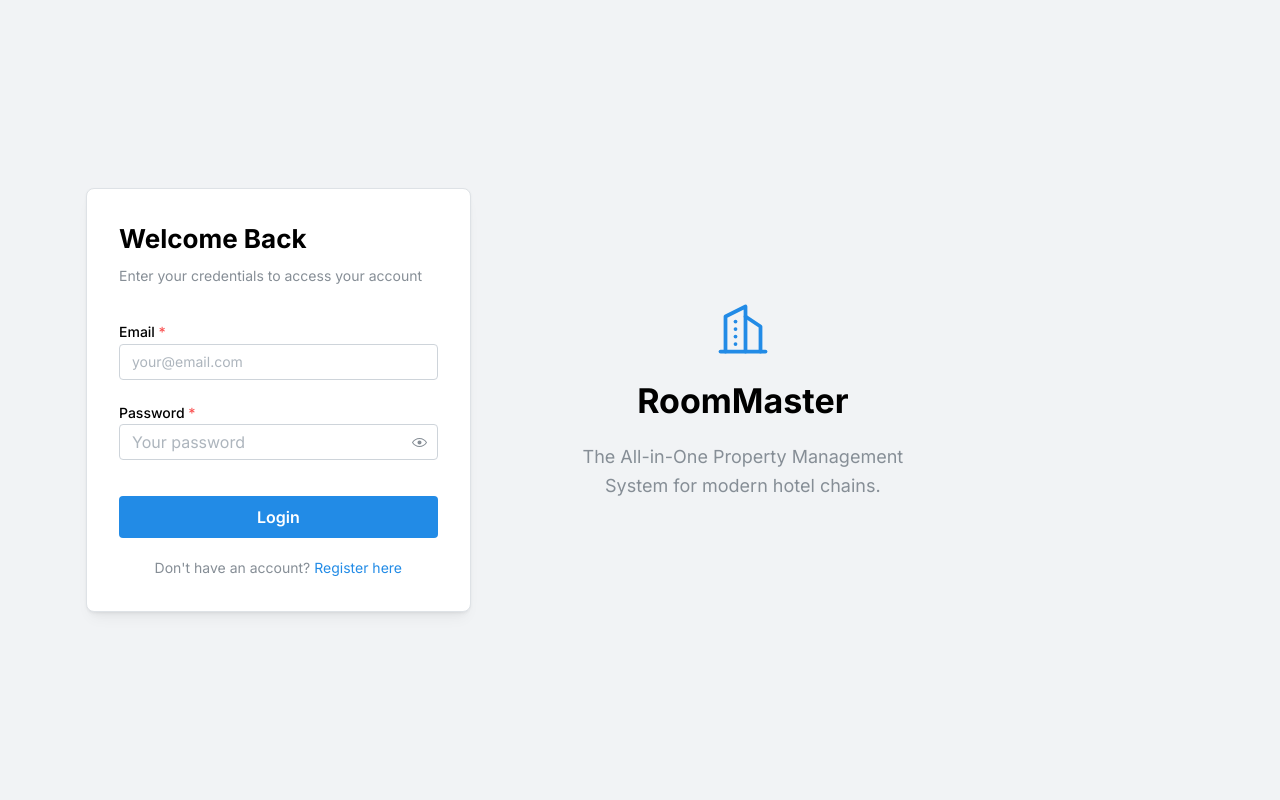
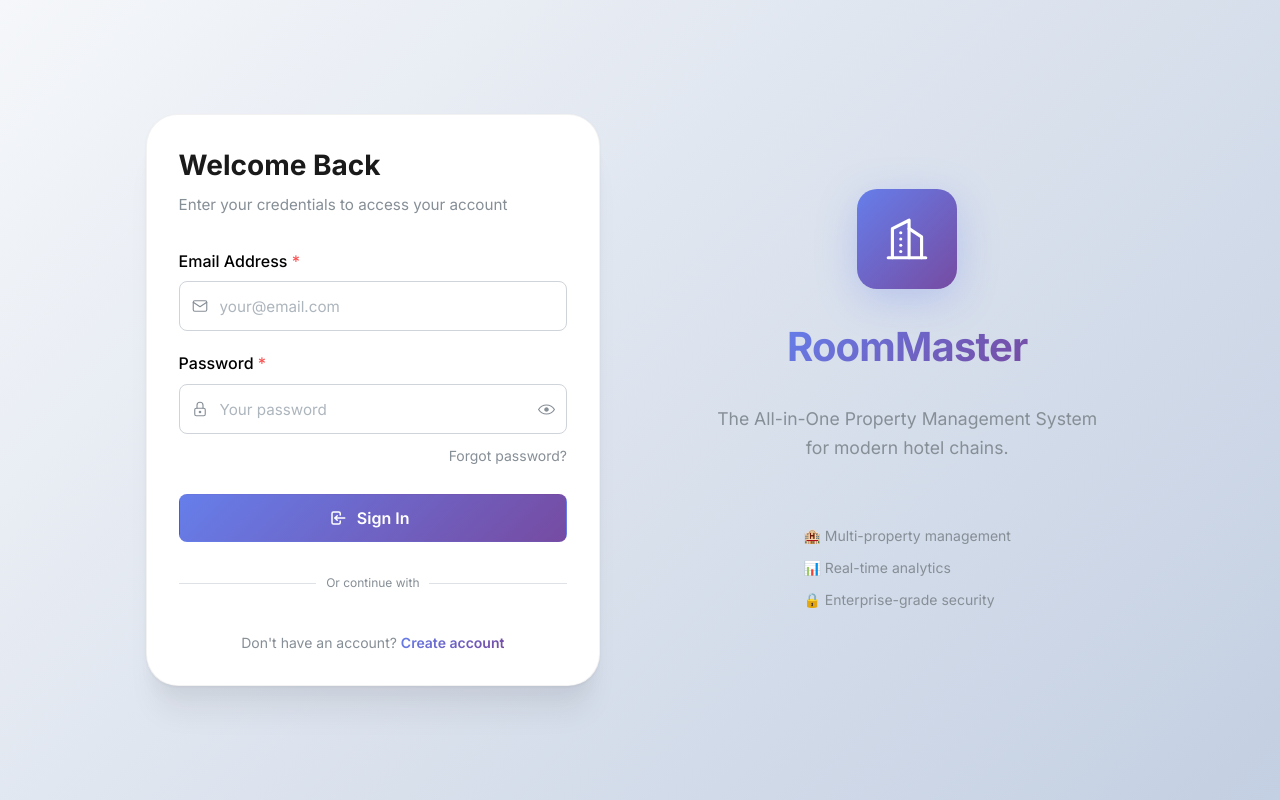
Before and after one commit to renexx99/RoomMasterb, a Next.js app: page /auth/login in a window 1280 px wide. Built offline with nearby package versions, Linux system fonts and the light colour scheme; no server answers.

Commit message:
update ui login register

```diff
--- a/src/app/auth/login/page.tsx
+++ b/src/app/auth/login/page.tsx
@@ -4,22 +4,90 @@ import { Container, Grid, Box, Stack, Title, Text } from '@mantine/core';
 import { IconBuildingSkyscraper } from '@tabler/icons-react';
 import { LoginForm } from '@/features/auth/components/LoginForm';
 
-// Komponen branding kita definisikan di sini
+// Komponen Branding dengan desain modern
 function AuthBranding() {
   return (
-    <Box>
-      <Stack align="center" gap="lg">
+    <Box
+      style={{
+        height: '100%',
+        display: 'flex',
+        alignItems: 'center',
+        justifyContent: 'center',
+        padding: '2rem',
+      }}
+    >
+      <Stack align="center" gap="xl">
+        {/* Icon dengan background gradient */}
+        <Box
+          style={{
+            width: 100,
+            height: 100,
+            borderRadius: '20px',
+            background: 'linear-gradient(135deg, #667eea 0%, #764ba2 100%)',
+            display: 'flex',
+            alignItems: 'center',
+            justifyContent: 'center',
+            boxShadow: '0 10px 40px rgba(102, 126, 234, 0.3)',
+          }}
+        >
           <IconBuildingSkyscraper
-          size={60}
+            size={50}
             stroke={1.5}
-          color="var(--mantine-color-blue-6)"
+            color="white"
           />
-        <Title order={1} ta="center">
+        </Box>
+
+        {/* Nama Aplikasi */}
+        <Title
+          order={1}
+          ta="center"
+          style={{
+            fontSize: '2.5rem',
+            fontWeight: 700,
+            background: 'linear-gradient(135deg, #667eea 0%, #764ba2 100%)',
+            WebkitBackgroundClip: 'text',
+            WebkitTextFillColor: 'transparent',
+            letterSpacing: '-0.02em',
+          }}
+        >
           RoomMaster
         </Title>
-        <Text c="dimmed" size="lg" ta="center" maw={400}>
+
+        {/* Tagline */}
+        <Text
+          c="dimmed"
+          size="lg"
+          ta="center"
+          maw={450}
+          style={{
+            lineHeight: 1.6,
+            fontSize: '1.1rem',
+          }}
+        >
           The All-in-One Property Management System for modern hotel chains.
         </Text>
+
+        {/* Feature highlights */}
+        <Stack gap="sm" mt="xl">
+          {[
+            '🏨 Multi-property management',
+            '📊 Real-time analytics',
+            '🔒 Enterprise-grade security',
+          ].map((feature, index) => (
+            <Text
+              key={index}
+              size="sm"
+              c="dimmed"
+              style={{
+                display: 'flex',
+                alignItems: 'center',
+                gap: '0.5rem',
+              }}
+            >
+              {feature}
+            </Text>
+          ))}
+        </Stack>
       </Stack>
     </Box>
   );
@@ -28,15 +96,34 @@ function AuthBranding() {
 // Komponen Halaman Login
 export default function LoginPage() {
   return (
-    <Container size="lg" py="xl" style={{ display: 'flex', alignItems: 'center', height: '100vh' }}>
-      <Grid grow align="center" gutter={{ base: 40, md: 80 }}>
+    <Box
+      style={{
+        minHeight: '100vh',
+        background: 'linear-gradient(135deg, #f5f7fa 0%, #c3cfe2 100%)',
+        display: 'flex',
+        alignItems: 'center',
+      }}
+    >
+      <Container size="xl" py="xl">
+        <Grid gutter={{ base: 0, md: 80 }} align="center">
+          {/* Kolom Form Login */}
           <Grid.Col span={{ base: 12, md: 6 }}>
+            <Box
+              style={{
+                maxWidth: 480,
+                margin: '0 auto',
+              }}
+            >
               <LoginForm />
+            </Box>
           </Grid.Col>
+
+          {/* Kolom Branding (hidden on mobile) */}
           <Grid.Col span={{ base: 12, md: 6 }} visibleFrom="md">
             <AuthBranding />
           </Grid.Col>
         </Grid>
       </Container>
+    </Box>
   );
 }
--- a/src/app/auth/register/page.tsx
+++ b/src/app/auth/register/page.tsx
@@ -1,4 +1,4 @@
-import { Container, Center, Box } from '@mantine/core';
+import { Container, Box } from '@mantine/core';
 import { RegisterForm } from '@/features/auth/components/RegisterForm';
 
 export default function RegisterPage() {
@@ -6,18 +6,23 @@ export default function RegisterPage() {
     <Box
       style={{
         minHeight: '100vh',
+        background: 'linear-gradient(135deg, #f5f7fa 0%, #c3cfe2 100%)',
         display: 'flex',
         alignItems: 'center',
         justifyContent: 'center',
-        backgroundColor: 'var(--mantine-color-gray-1)',
+        padding: '2rem 1rem',
       }}
     >
       <Container size="xs" w="100%">
-        <Center>
-          <Box style={{ width: '100%', maxWidth: 420 }}>
-            <RegisterForm />
-          </Box>
-        </Center>
+        <Box
+          style={{
+            width: '100%',
+            maxWidth: 480,
+            margin: '0 auto',
+          }}
+        >
+          <RegisterForm />
+        </Box>
       </Container>
     </Box>
   );
--- a/src/features/auth/components/LoginForm.tsx
+++ b/src/features/auth/components/LoginForm.tsx
@@ -2,9 +2,10 @@
 
 import { useState } from 'react';
 import { useRouter } from 'next/navigation';
-import { TextInput, PasswordInput, Button, Paper, Title, Text, Stack, Anchor } from '@mantine/core';
+import { TextInput, PasswordInput, Button, Paper, Title, Text, Stack, Anchor, Divider } from '@mantine/core';
 import { useForm } from '@mantine/form';
 import { notifications } from '@mantine/notifications';
+import { IconMail, IconLock, IconLogin } from '@tabler/icons-react';
 import { supabase } from '@/core/config/supabaseClient';
 import Link from 'next/link';
 
@@ -98,49 +99,149 @@ export function LoginForm() {
   };
 
   return (
-    <Paper radius="md" p="xl" shadow="sm" withBorder>
-      <Title order={2} mb="xs">
-        Welcome Back
-      </Title>
-      <Text c="dimmed" size="sm" mb="xl">
-        Enter your credentials to access your account
-      </Text>
+    <Paper
+      radius="xl"
+      p="xl"
+      shadow="xl"
+      withBorder
+      style={{
+        backgroundColor: 'white',
+        border: '1px solid rgba(0, 0, 0, 0.05)',
+      }}
+    >
+      {/* Header */}
+      <Stack gap="xs" mb="xl">
+        <Title
+          order={2}
+          style={{
+            fontSize: '1.75rem',
+            fontWeight: 700,
+            color: '#1a1a1a',
+          }}
+        >
+          Welcome Back
+        </Title>
+        <Text
+          c="dimmed"
+          size="sm"
+          style={{
+            fontSize: '0.95rem',
+          }}
+        >
+          Enter your credentials to access your account
+        </Text>
+      </Stack>
 
       <form onSubmit={form.onSubmit(handleSubmit)}>
         <Stack gap="lg">
+          {/* Email Input */}
           <TextInput
-            label="Email"
+            label="Email Address"
             placeholder="your@email.com"
             required
+            leftSection={<IconMail size={18} stroke={1.5} />}
+            size="md"
+            radius="md"
+            styles={{
+              input: {
+                fontSize: '0.95rem',
+                padding: '1.5rem 1rem 1.5rem 2.5rem',
+              },
+              label: {
+                fontWeight: 500,
+                marginBottom: '0.5rem',
+              },
+            }}
             {...form.getInputProps('email')}
             disabled={loading}
             suppressHydrationWarning
           />
 
+          {/* Password Input */}
           <PasswordInput
             label="Password"
             placeholder="Your password"
             required
+            leftSection={<IconLock size={18} stroke={1.5} />}
+            size="md"
+            radius="md"
+            styles={{
+              input: {
+                fontSize: '0.95rem',
+                padding: '1.5rem 1rem 1.5rem 2.5rem',
+              },
+              label: {
+                fontWeight: 500,
+                marginBottom: '0.5rem',
+              },
+            }}
             {...form.getInputProps('password')}
             disabled={loading}
             suppressHydrationWarning
           />
 
+          {/* Forgot Password Link */}
+          <Anchor
+            component="button"
+            type="button"
+            c="dimmed"
+            size="sm"
+            ta="right"
+            style={{
+              marginTop: '-0.5rem',
+            }}
+          >
+            Forgot password?
+          </Anchor>
+
+          {/* Login Button */}
           <Button
             type="submit"
             fullWidth
             loading={loading}
             size="md"
-            mt="md"
+            radius="md"
+            leftSection={!loading && <IconLogin size={18} />}
+            style={{
+              background: 'linear-gradient(135deg, #667eea 0%, #764ba2 100%)',
+              height: '48px',
+              fontSize: '1rem',
+              fontWeight: 600,
+              marginTop: '0.5rem',
+            }}
             suppressHydrationWarning
           >
-            Login
+            Sign In
           </Button>
 
-          <Text c="dimmed" size="sm" ta="center">
+          {/* Divider */}
+          <Divider
+            label="Or continue with"
+            labelPosition="center"
+            my="sm"
+          />
+
+          {/* Register Link */}
+          <Text
+            c="dimmed"
+            size="sm"
+            ta="center"
+            style={{
+              marginTop: '0.5rem',
+            }}
+          >
             Don&apos;t have an account?{' '}
-            <Anchor component={Link} href="/auth/register" size="sm">
-              Register here
+            <Anchor
+              component={Link}
+              href="/auth/register"
+              fw={600}
+              style={{
+                background: 'linear-gradient(135deg, #667eea 0%, #764ba2 100%)',
+                WebkitBackgroundClip: 'text',
+                WebkitTextFillColor: 'transparent',
+              }}
+            >
+              Create account
             </Anchor>
           </Text>
         </Stack>
--- a/src/features/auth/components/RegisterForm.tsx
+++ b/src/features/auth/components/RegisterForm.tsx
@@ -2,9 +2,10 @@
 
 import { useState } from 'react';
 import { useRouter } from 'next/navigation';
-import { TextInput, PasswordInput, Button, Paper, Title, Text, Stack, Anchor } from '@mantine/core';
+import { TextInput, PasswordInput, Button, Paper, Title, Text, Stack, Anchor, Divider, Box } from '@mantine/core';
 import { useForm } from '@mantine/form';
 import { notifications } from '@mantine/notifications';
+import { IconMail, IconLock, IconUser, IconUserPlus, IconBuildingSkyscraper } from '@tabler/icons-react';
 import { supabase } from '@/core/config/supabaseClient';
 import Link from 'next/link';
 
@@ -109,56 +110,202 @@ export function RegisterForm() {
   };
 
   return (
-    <Paper radius="md" p="xl" withBorder shadow="sm">
-      <Title order={2} mb="xs">
-        Create an Account
-      </Title>
-      <Text c="dimmed" size="sm" mb="xl">
-        Join RoomMaster to manage your properties with ease.
-      </Text>
+    <Paper
+      radius="xl"
+      p="xl"
+      shadow="xl"
+      withBorder
+      style={{
+        backgroundColor: 'white',
+        border: '1px solid rgba(0, 0, 0, 0.05)',
+      }}
+    >
+      {/* Header with Logo */}
+      <Stack gap="md" mb="xl" align="center">
+        <Box
+          style={{
+            width: 60,
+            height: 60,
+            borderRadius: '12px',
+            background: 'linear-gradient(135deg, #667eea 0%, #764ba2 100%)',
+            display: 'flex',
+            alignItems: 'center',
+            justifyContent: 'center',
+            boxShadow: '0 8px 24px rgba(102, 126, 234, 0.3)',
+          }}
+        >
+          <IconBuildingSkyscraper
+            size={30}
+            stroke={1.5}
+            color="white"
+          />
+        </Box>
+
+        <Stack gap="xs" align="center">
+          <Title
+            order={2}
+            style={{
+              fontSize: '1.75rem',
+              fontWeight: 700,
+              color: '#1a1a1a',
+              textAlign: 'center',
+            }}
+          >
+            Create Account
+          </Title>
+          <Text
+            c="dimmed"
+            size="sm"
+            ta="center"
+            style={{
+              fontSize: '0.95rem',
+            }}
+          >
+            Join RoomMaster to manage your properties with ease
+          </Text>
+        </Stack>
+      </Stack>
 
       <form onSubmit={form.onSubmit(handleSubmit)}>
         <Stack gap="lg">
+          {/* Full Name Input */}
           <TextInput
             label="Full Name"
             placeholder="John Doe"
             required
+            leftSection={<IconUser size={18} stroke={1.5} />}
+            size="md"
+            radius="md"
+            styles={{
+              input: {
+                fontSize: '0.95rem',
+                padding: '1.5rem 1rem 1.5rem 2.5rem',
+              },
+              label: {
+                fontWeight: 500,
+                marginBottom: '0.5rem',
+              },
+            }}
             {...form.getInputProps('fullName')}
             disabled={loading}
           />
 
+          {/* Email Input */}
           <TextInput
-            label="Email"
+            label="Email Address"
             placeholder="your@email.com"
             required
+            leftSection={<IconMail size={18} stroke={1.5} />}
+            size="md"
+            radius="md"
+            styles={{
+              input: {
+                fontSize: '0.95rem',
+                padding: '1.5rem 1rem 1.5rem 2.5rem',
+              },
+              label: {
+                fontWeight: 500,
+                marginBottom: '0.5rem',
+              },
+            }}
             {...form.getInputProps('email')}
             disabled={loading}
           />
 
+          {/* Password Input */}
           <PasswordInput
             label="Password"
-            placeholder="Your password"
+            placeholder="Create a strong password"
             required
+            leftSection={<IconLock size={18} stroke={1.5} />}
+            size="md"
+            radius="md"
+            styles={{
+              input: {
+                fontSize: '0.95rem',
+                padding: '1.5rem 1rem 1.5rem 2.5rem',
+              },
+              label: {
+                fontWeight: 500,
+                marginBottom: '0.5rem',
+              },
+            }}
             {...form.getInputProps('password')}
             disabled={loading}
           />
 
+          {/* Confirm Password Input */}
           <PasswordInput
             label="Confirm Password"
             placeholder="Confirm your password"
             required
+            leftSection={<IconLock size={18} stroke={1.5} />}
+            size="md"
+            radius="md"
+            styles={{
+              input: {
+                fontSize: '0.95rem',
+                padding: '1.5rem 1rem 1.5rem 2.5rem',
+              },
+              label: {
+                fontWeight: 500,
+                marginBottom: '0.5rem',
+              },
+            }}
             {...form.getInputProps('confirmPassword')}
             disabled={loading}
           />
 
-          <Button type="submit" fullWidth loading={loading} size="md" mt="md">
-            Register
+          {/* Terms and Conditions */}
+          <Text size="xs" c="dimmed" ta="center">
+            By creating an account, you agree to our{' '}
+            <Anchor size="xs" fw={500}>Terms of Service</Anchor>
+            {' '}and{' '}
+            <Anchor size="xs" fw={500}>Privacy Policy</Anchor>
+          </Text>
+
+          {/* Register Button */}
+          <Button
+            type="submit"
+            fullWidth
+            loading={loading}
+            size="md"
+            radius="md"
+            leftSection={!loading && <IconUserPlus size={18} />}
+            style={{
+              background: 'linear-gradient(135deg, #667eea 0%, #764ba2 100%)',
+              height: '48px',
+              fontSize: '1rem',
+              fontWeight: 600,
+            }}
+          >
+            Create Account
           </Button>
 
-          <Text c="dimmed" size="sm" ta="center">
-            Already have an account?{' '}
-            <Anchor component={Link} href="/auth/login" size="sm">
-              Login here
+          {/* Divider */}
+          <Divider
+            label="Already have an account?"
+            labelPosition="center"
+            my="xs"
+          />
+
+          {/* Login Link */}
+          <Text
+            c="dimmed"
+            size="sm"
+            ta="center"
+          >
+            <Anchor
+              component={Link}
+              href="/auth/login"
+              fw={600}
+              style={{
+                background: 'linear-gradient(135deg, #667eea 0%, #764ba2 100%)',
+                WebkitBackgroundClip: 'text',
+                WebkitTextFillColor: 'transparent',
+              }}
+            >
+              Sign in to your account
             </Anchor>
           </Text>
         </Stack>
```
Lines whose indentation alone changed are shown as unchanged.
